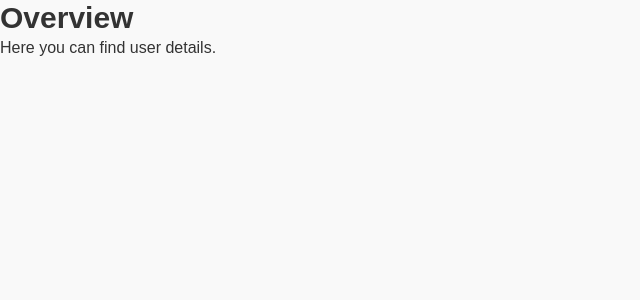
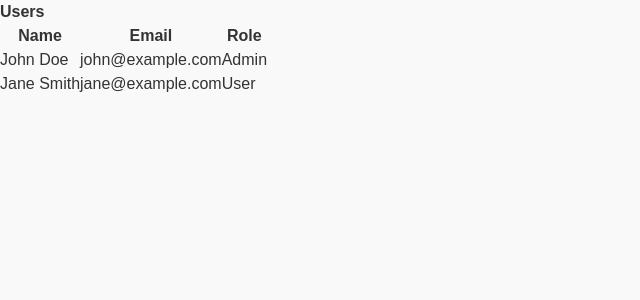
Before and after one commit to jensrosseel2/wg-assessment-jens, a React (Vite) app: page / in a window 1280 px wide. Shown: the top 300 px of the page, without its empty margins (0-640 px from the left). Built offline with nearby package versions, Linux system fonts and the light colour scheme; data requests are answered from the project's data file.

Commit message:
get users in user overview with usequery

```diff
--- a/package.json
+++ b/package.json
@@ -12,6 +12,8 @@
   },
   "dependencies": {
     "@tailwindcss/vite": "^4.1.10",
+    "@tanstack/react-query": "^5.81.2",
+    "dotenv": "^16.5.0",
     "react": "^19.0.0",
     "react-dom": "^19.0.0",
     "tailwindcss": "^4.1.10"
--- a/src/App.tsx
+++ b/src/App.tsx
@@ -1,11 +1,14 @@
 import "./App.css";
+import { QueryClient, QueryClientProvider } from "@tanstack/react-query";
+import UserOverview from "./pages/UserOverview";
+
+const queryClient = new QueryClient();
 
 const App = () => {
   return (
-    <div>
-      <h1 className="text-3xl">Overview</h1>
-      <p>Here you can find user details.</p>
-    </div>
+    <QueryClientProvider client={queryClient}>
+      <UserOverview />
+    </QueryClientProvider>
   );
 };
 
--- /dev/null
+++ b/src/api/index.ts
@@ -0,0 +1,21 @@
+const baseUrl = import.meta.env.VITE_API_URL;
+
+interface User {
+  id: string;
+  name: string;
+  email: string;
+  role: string;
+}
+
+interface UserListProps {
+  users: User[];
+}
+
+export async function getUsers(): Promise<UserListProps> {
+  console.log(`${baseUrl}/users`);
+
+  const response = await fetch(`${baseUrl}/users`);
+  const users = await response.json();
+
+  return { users };
+}
--- a/src/components/users/User.tsx
+++ b/src/components/users/User.tsx
@@ -0,0 +1,15 @@
+interface UserProps {
+  name: string;
+  email: string;
+  role: string;
+}
+
+export default function User({ name, email, role }: UserProps) {
+  return (
+    <tr>
+      <td>{name}</td>
+      <td>{email}</td>
+      <td>{role}</td>
+    </tr>
+  );
+}
--- a/src/components/users/UserList.tsx
+++ b/src/components/users/UserList.tsx
@@ -0,0 +1,36 @@
+import User from "./User";
+
+interface User {
+  id: string;
+  name: string;
+  email: string;
+  role: string;
+}
+
+interface UserListProps {
+  users: User[];
+}
+
+export default function UserList({ users }: UserListProps) {
+  if (users.length === 0) {
+    return <div>No users found.</div>;
+  }
+  return (
+    <div>
+      <table>
+        <thead>
+          <tr>
+            <th>Name</th>
+            <th>Email</th>
+            <th>Role</th>
+          </tr>
+        </thead>
+        <tbody>
+          {users.map((user) => (
+            <User name={user.name} email={user.email} role={user.role} />
+          ))}
+        </tbody>
+      </table>
+    </div>
+  );
+}
--- /dev/null
+++ b/src/pages/UserOverview.tsx
@@ -0,0 +1,21 @@
+import { useQuery } from "@tanstack/react-query";
+import { getUsers } from "../api/index.ts";
+import UserList from "../components/users/UserList.tsx";
+
+export default function UserOverview() {
+  const { isPending, error, data } = useQuery({
+    queryKey: ["users"],
+    queryFn: getUsers,
+    staleTime: 2 * 60 * 1000,
+  });
+
+  if (isPending) return "Loading...";
+
+  if (error) return "An error has occurred: " + error.message;
+  return (
+    <>
+      <h1>Users</h1>
+      <UserList users={data.users} />
+    </>
+  );
+}
```
Also changed, not shown: src/main.tsx (+5 -5 lines), 2 other files (tests, documents, lock files or other folders).
